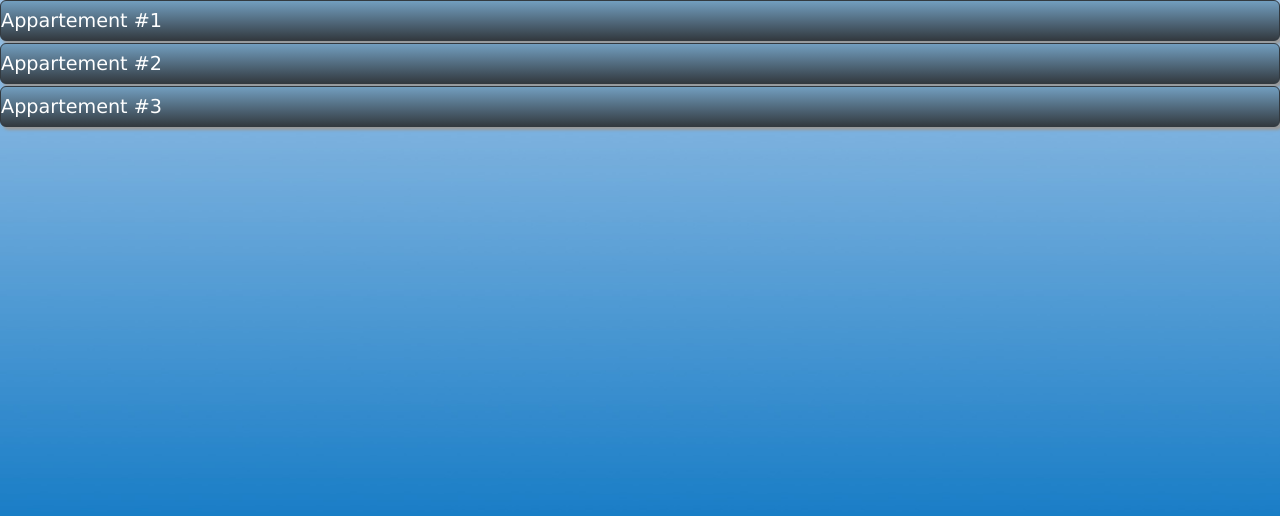
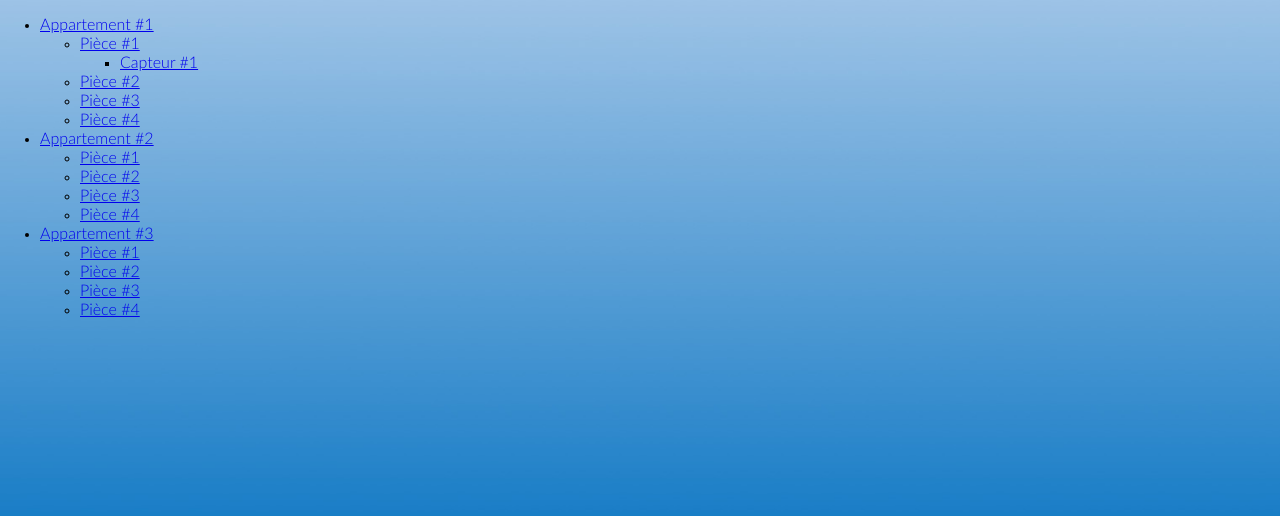
Before and after one commit to foudreclair/appg1c, a PHP site: page /Vue/configuration_appartement.php in a window 1280 px wide. Shown: the top 516 px of the page. Run offline with PHP 8.4, Linux system fonts and the light colour scheme; the template is opened without the code that fills it, so the values that code supplies are empty.

Commit message:
Ajoute CSS Page Contact
J'ai pas laisser grand chose car vraiment sa ma pris la tête

```diff
--- a/Vue/style.css
+++ b/Vue/style.css
@@ -13,17 +13,13 @@ body {
 	background-size: 100%;
 	height: 1000px;
 }
+
 .header {
-
-
 	padding-bottom: 0.5%;
 	color: Blue;
-
 }
 
 .menu {
-
-
 	border-width: 1px;
 	padding: 0;
 	background-color: Snow;
@@ -82,7 +78,6 @@ li.current {
 
 }
 
-
 img {
 	height: 40px;
 
@@ -126,66 +121,10 @@ img {
 	border-top: solid;
 	border-width: 1px;
 	border-color: Blue;
-
 }
 
-/*Code CSS du menu déroulant
-  On commence par définir la forme de la div
-*/
-#menu-accordeon {
-  padding:0;
-  margin:0;
-  list-style:none;
-  text-align: left;
-  width: 100%;
-}
-/* on définit les action des élément de la première liste */
-#menu-accordeon ul {
-  padding:0;
-  margin:0;
-  list-style:none;
-  text-align: left;
-}
-#menu-accordeon li {
-   background-color:#729EBF;
-   background-image:-webkit-linear-gradient(top, #729EBF 0%, #333A40 100%);
-   background-image: linear-gradient(to bottom, #729EBF 0%, #333A40 100%);
-   border-radius: 6px;
-   margin-bottom:2px;
-   box-shadow: 3px 3px 3px #999;
-   border:solid 1px #333A40;
-}
-#menu-accordeon li li {
-   max-height:0;
-   overflow: hidden;
-   transition: all .5s;
-   border-radius:0;
-   background: #444;
-   box-shadow: none;
-   border:none;
-   margin:0;
-}
-#menu-accordeon a {
-  display:block;
-  text-decoration: none;
-  color: #fff;
-  padding: 8px 0;
-  font-family: verdana;
-  font-size:1.2em;
-}
-#menu-accordeon ul li a, #menu-accordeon li:hover li a{
-  font-size:1em;
-}
-#menu-accordeon li:hover {
-   background: #729EBF;
-}
-#menu-accordeon li li:hover {
-   background: #999;
-}
-#menu-accordeon ul li:last-child {
-   border-radius: 0 0 6px 6px;
-   border:none;
-}
-#menu-accordeon li:hover li {
-  max-height: 15em;
-}
+#plangooglemap{
+  width: 60%;
+  height: auto;
+  align-items: center;
+} /*sa marche pas*/
```
